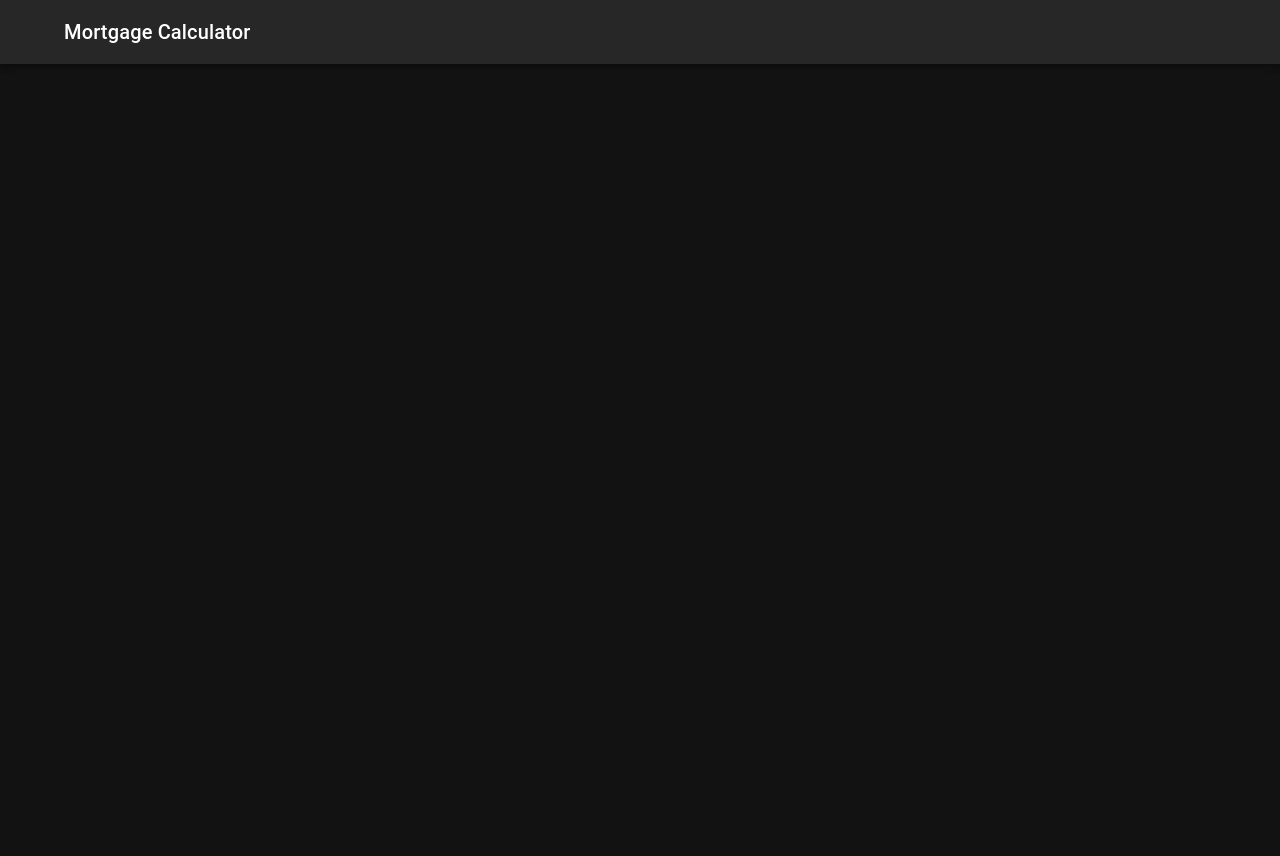
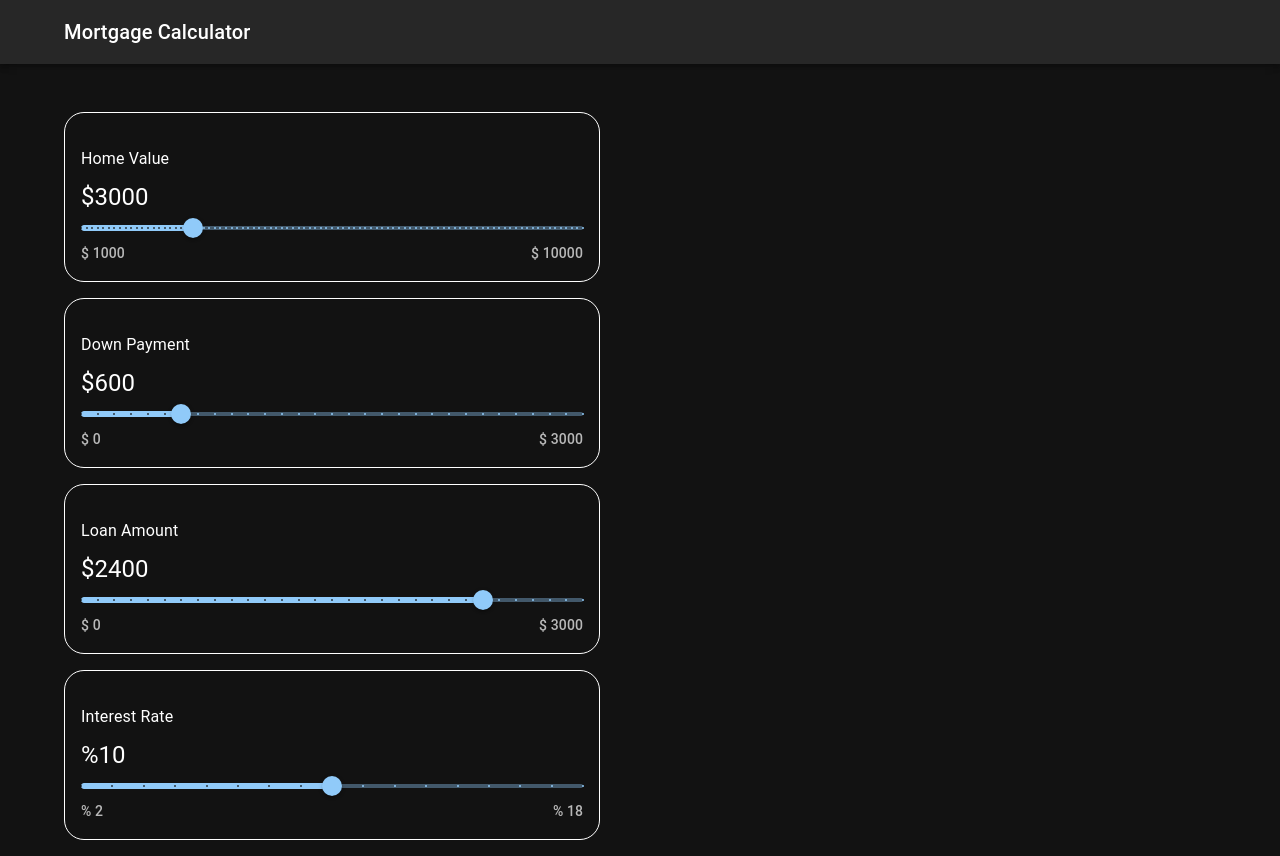
Before and after one commit to PRIYANSHTRON/mortgage_calc, a React (Create React App) app: page / in a window 1280 px wide. Before the commit the page ends 800 px from the top, so only its background shows below. Built offline with nearby package versions, Linux system fonts and the light colour scheme.

Commit message:
feat : SliderComponent
Added a new feature in our mortgage calculator

```diff
--- a/src/App.js
+++ b/src/App.js
@@ -1,9 +1,33 @@
+import { Container, Grid } from "@mui/material";
 import Navbar from "./components/Navbar";
+import SliderSelect from "./components/SliderSelect";
+import { useState } from "react";
 
 function App() {
+
+  const [data, setData] = useState(
+    {
+      homeValue: 3000,
+      downPayment: 3000*0.2,
+      loanAmount: 3000*0.8,
+      interestRate: 10
+    }
+  )
+
+
   return (
     <div className="App">
       <Navbar />
+      <Container maxWidth="xl" sx={{ mt: 4 }}>
+        <Grid container>
+          <Grid item xs={12} md={6} sm={12}>
+            <SliderSelect data={data} setData={setData} />
+          </Grid>
+          {/* <Grid item xs={6} md={6} sm={12} >
+              hello world
+          </Grid> */}
+        </Grid>
+      </Container>
     </div>
   );
 }
--- /dev/null
+++ b/src/Common/SliderComponent.js
@@ -0,0 +1,32 @@
+import React from 'react'
+import Slider from '@mui/material/Slider';
+import { Stack, Typography } from '@mui/material';
+
+const SliderComponent = (props) => {
+  return (
+
+    <Stack border={0.1} m={2} p={2} borderRadius={5}>
+      <Stack gap={1} mt={2}>
+        <Typography variant='subtitle1'>{props.sliderHeading}</Typography>
+        <Typography variant='h5'>{props.unit}{props.amount}</Typography>
+      </Stack>
+      <Slider
+        defaultValue={props.defaultValue}
+        min={props.min}
+        max={props.max}
+        aria-label='defaultValue'
+        valueLabelDisplay='auto'
+        marks step={props.step}
+        onChange={props.onChange}
+        value={props.value}
+      />
+      <Stack justifyContent={'space-between'} direction={'row'}>
+        <Typography variant='subtitle2' color='text.secondary'> {props.unit } {props.min}</Typography>
+        <Typography variant='subtitle2' color='text.secondary'>{props.unit} {props.max}</Typography>
+      </Stack>
+    </Stack>
+
+  )
+}
+
+export default SliderComponent
--- /dev/null
+++ b/src/components/SliderSelect.js
@@ -0,0 +1,70 @@
+import React from 'react'
+import SliderComponent from '../Common/SliderComponent'
+import { Container } from '@mui/material'
+
+const SliderSelect = ({ data, setData }) => {
+    console.log(data)
+    return (
+        <Container>
+            <SliderComponent
+                min={1000}
+                max={10000}
+                defaultValue={data.homeValue}           //responsible for default amount & slider position
+                step={100}
+                onChange={(e, value) => setData({
+                    ...data,
+                    downPayment: 0.2 * value,
+                    loanAmount:0.8 * value,
+                    homeValue: value
+                })}
+                sliderHeading={'Home Value'}
+                amount={data.homeValue}                     //responsible for amount shown
+                unit={'$'}
+                value={data.homeValue}                  //resposible for slider movement
+            />
+            <SliderComponent
+                min={0}
+                max={data.homeValue}
+                defaultValue={data.downPayment}          //responsible for default amount & slider position
+                step={100}
+                onChange={(e, value) => setData({
+                    ...data,
+                    loanAmount:(data.homeValue - value),
+                    downPayment: value
+                })}
+                sliderHeading={'Down Payment'}
+                amount={data.downPayment}        //responsible for amount shown
+                unit={'$'}
+                value={data.downPayment}   //resposible for slider movement
+            />
+            <SliderComponent
+                min={0}
+                max={data.homeValue}
+                defaultValue={data.loanAmount}                  //responsible for default amount & slider position
+                sliderHeading={'Loan Amount'}
+                onChange={(e, value) => setData({
+                    ...data,
+                    downPayment:(data.homeValue - value),
+                    loanAmount: value
+                })}
+                step={100}
+                amount={data.loanAmount}                    //responsible for amount shown
+                unit={'$'}
+                value={data.loanAmount}                 //resposible for slider movement
+            />
+            <SliderComponent
+                min={2}
+                max={18}
+                defaultValue={data.interestRate}
+                sliderHeading={'Interest Rate'}
+                onChange={(e, value) => setData({ ...data,interestRate: value })}
+                step={1}
+                amount={data.interestRate}
+                unit={'%'}
+            />
+        </Container>
+    )
+}
+
+
+export default SliderSelect
```
